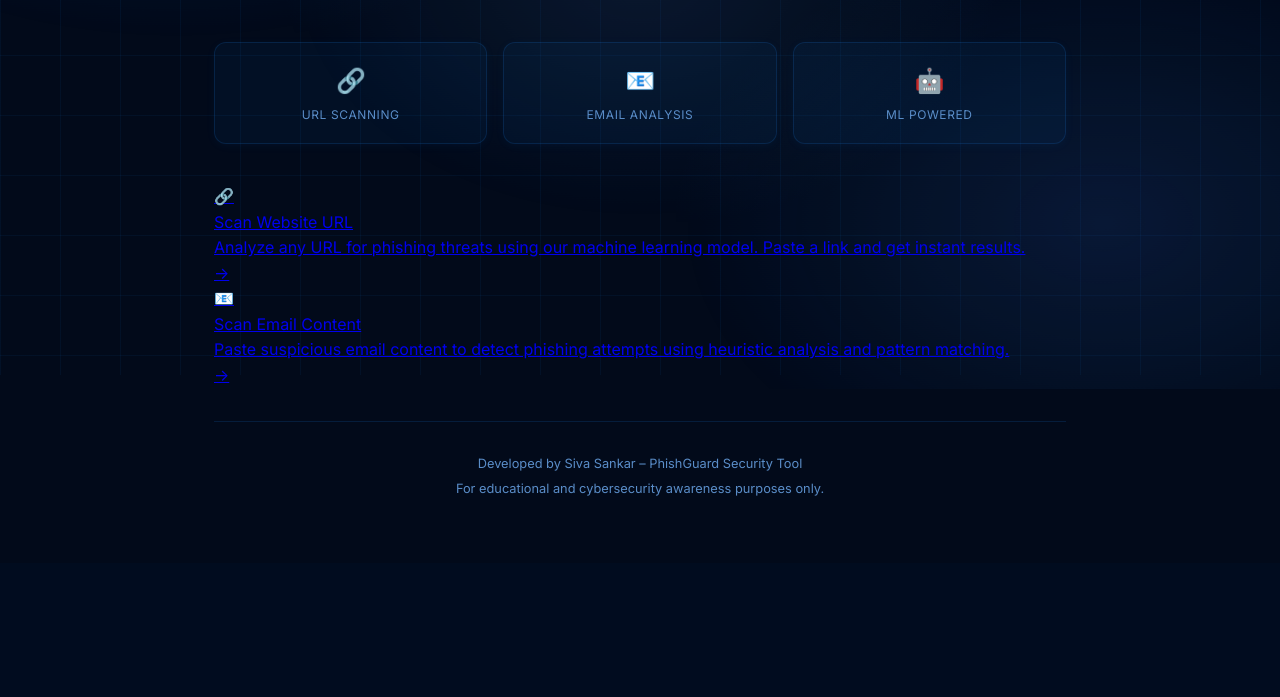
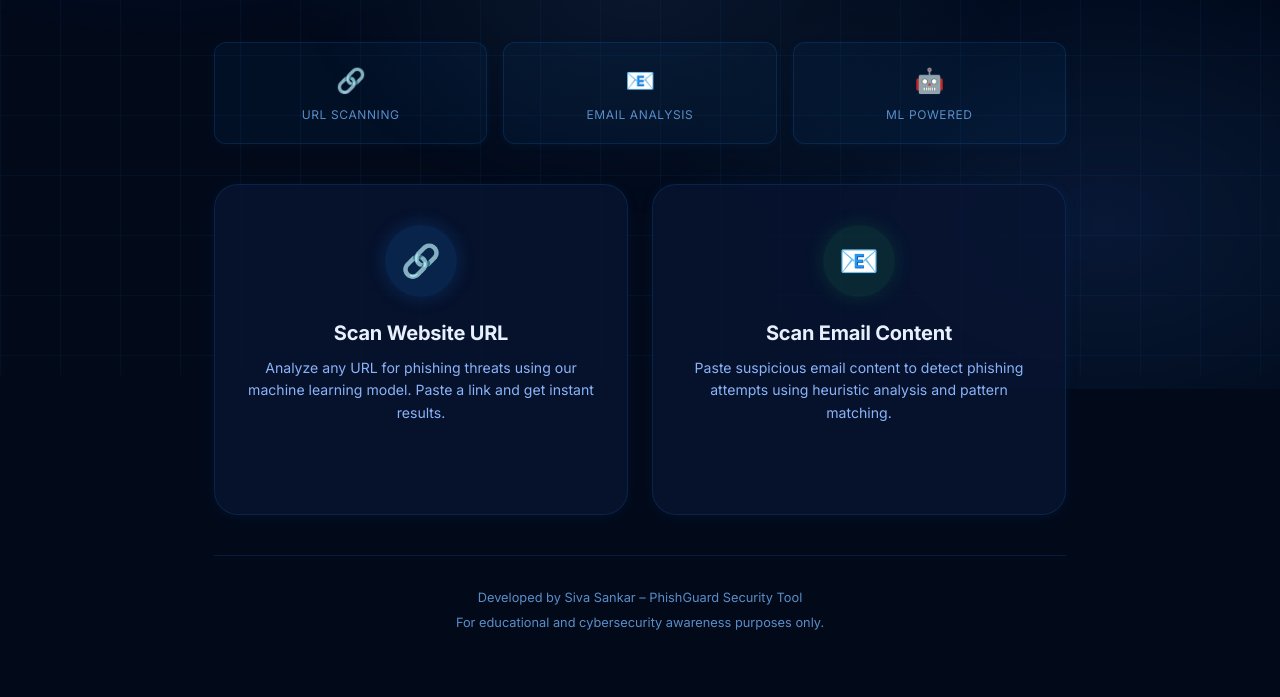
Before and after one commit to BATTASIVASANKAR/phishGuard, a Python web app: template templates/index.html in a window 1280 px wide. Shown: the part 425-1122 px from the top of the page. Before the commit the page ends 921 px from the top, so only its background shows below. Run offline with Jinja, Linux system fonts and the light colour scheme; the template is opened without the code that fills it, so the values that code supplies are empty.

Commit message:
Update style.css
updated phishguard UI and detection improvements

```diff
--- a/static/style.css
+++ b/static/style.css
@@ -750,6 +807,115 @@ textarea {
     margin-top: 0.25rem;
 }
 
+/* ── Homepage Cards ─────────────────────────────────────────────────────── */
+
+.home-cards {
+    display: grid;
+    grid-template-columns: repeat(2, 1fr);
+    gap: 1.5rem;
+    margin-bottom: 2.5rem;
+}
+
+.home-card {
+    display: flex;
+    flex-direction: column;
+    align-items: center;
+    text-align: center;
+    padding: 2.5rem 2rem;
+    background: var(--bg-card);
+    backdrop-filter: blur(20px);
+    -webkit-backdrop-filter: blur(20px);
+    border: 1px solid var(--border-glass);
+    border-radius: var(--radius-xl);
+    text-decoration: none;
+    color: var(--text-primary);
+    transition: all 0.4s ease;
+    position: relative;
+    overflow: hidden;
+    box-shadow: 0 2px 15px rgba(30, 144, 255, 0.06);
+}
+
+.home-card::before {
+    content: '';
+    position: absolute;
+    top: 0;
+    left: 0;
+    right: 0;
+    height: 3px;
+    background: linear-gradient(90deg, transparent, #1e90ff, #60a5fa, #1e90ff, transparent);
+    opacity: 0;
+    transition: opacity 0.4s ease;
+}
+
+.home-card:hover {
+    border-color: var(--border-glow);
+    box-shadow: 0 0 40px rgba(30, 144, 255, 0.2), 0 0 80px rgba(30, 144, 255, 0.08);
+    transform: translateY(-4px);
+}
+
+.home-card:hover::before {
+    opacity: 1;
+}
+
+.home-card-icon {
+    width: 72px;
+    height: 72px;
+    display: flex;
+    align-items: center;
+    justify-content: center;
+    border-radius: 50%;
+    font-size: 2rem;
+    margin-bottom: 1.25rem;
+    transition: all 0.4s ease;
+}
+
+.home-card-icon.url-glow {
+    background: rgba(30, 144, 255, 0.15);
+    box-shadow: 0 0 20px rgba(30, 144, 255, 0.2);
+}
+
+.home-card:hover .home-card-icon.url-glow {
+    box-shadow: 0 0 35px rgba(30, 144, 255, 0.4);
+    background: rgba(30, 144, 255, 0.25);
+}
+
+.home-card-icon.email-glow {
+    background: rgba(34, 197, 94, 0.12);
+    box-shadow: 0 0 20px rgba(34, 197, 94, 0.15);
+}
+
+.home-card:hover .home-card-icon.email-glow {
+    box-shadow: 0 0 35px rgba(34, 197, 94, 0.35);
+    background: rgba(34, 197, 94, 0.22);
+}
+
+.home-card-title {
+    font-size: 1.25rem;
+    font-weight: 700;
+    letter-spacing: -0.01em;
+    margin-bottom: 0.5rem;
+}
+
+.home-card-desc {
+    font-size: 0.88rem;
+    color: var(--text-secondary);
+    line-height: 1.6;
+    margin-bottom: 1rem;
+}
+
+.home-card-arrow {
+    font-size: 1.3rem;
+    color: var(--accent-primary);
+    opacity: 0;
+    transform: translateX(-8px);
+    transition: all 0.3s ease;
+}
+
+.home-card:hover .home-card-arrow {
+    opacity: 1;
+    transform: translateX(0);
+}
+
 /* ── Footer ──────────────────────────────────────────────────────────────── */
 
 .footer {
```
Also changed, not shown: other parts of static/style.css (+61 -0 lines).
